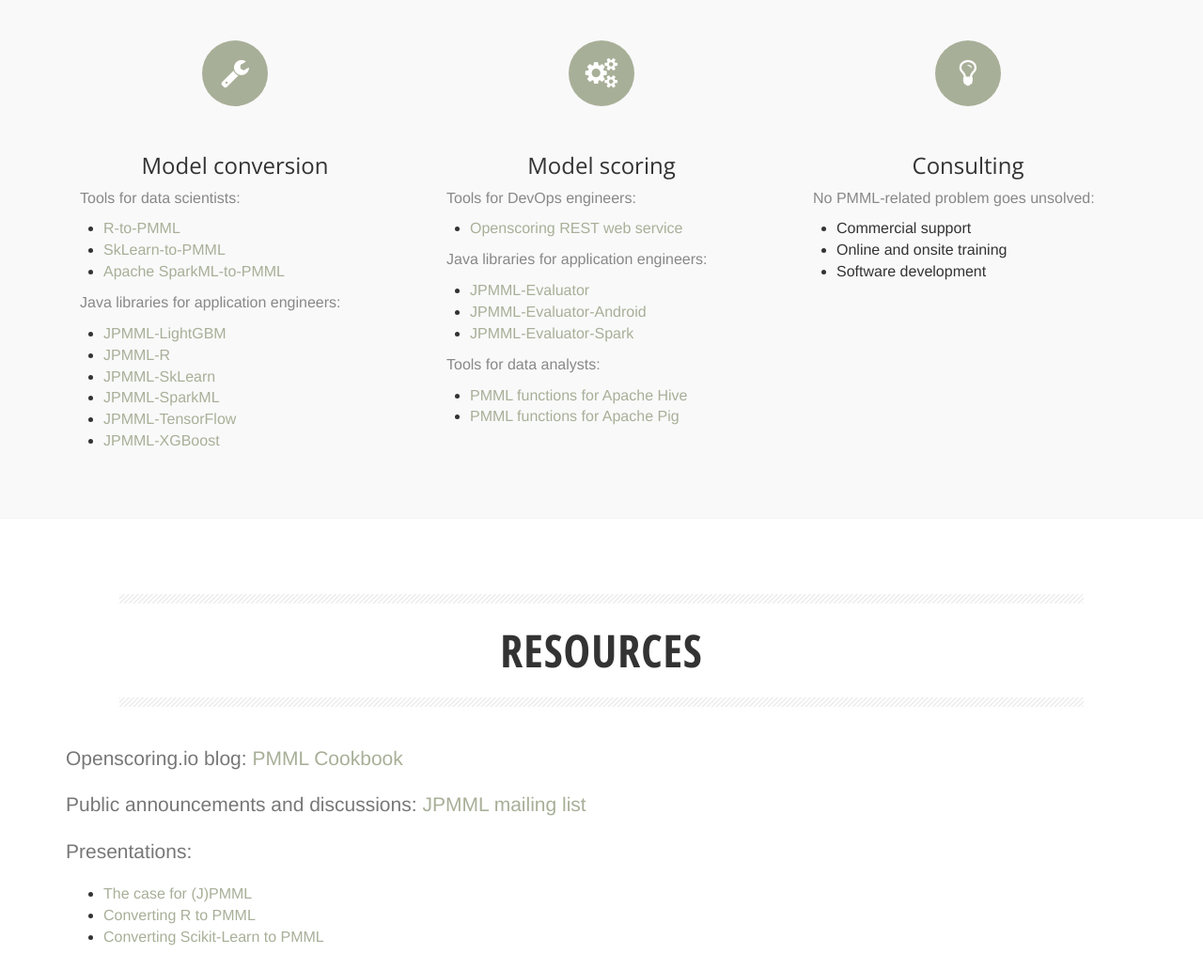
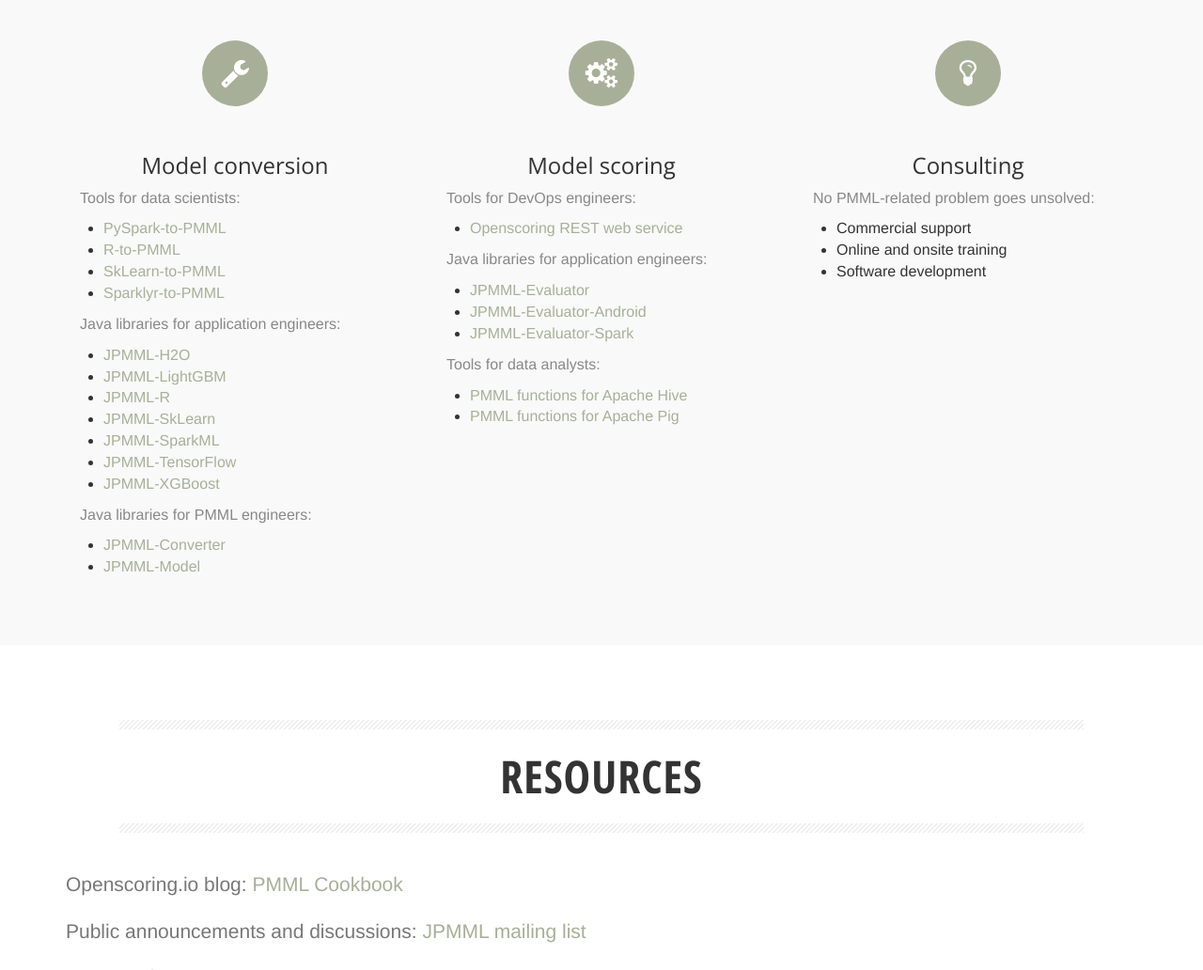
Before and after one commit to openscoring/openscoring.github.io, a plain HTML site: page index.html in a window 1280 px wide. Shown: the part 1900-2932 px from the top of the page at 94% size. Drawn offline with nearby package versions, Linux system fonts and the light colour scheme.

Commit message:
Updated products and services

```diff
--- a/index.html
+++ b/index.html
@@ -131,18 +131,25 @@
 							<h3>Model conversion</h3>
 							<p class="text-left">Tools for data scientists:</p>
 							<ul>
+								<li class="text-left"><a href="https://github.com/jpmml/pyspark2pmml" target="_blank">PySpark-to-PMML</a></li>
 								<li class="text-left"><a href="https://github.com/jpmml/r2pmml" target="_blank">R-to-PMML</a></li>
 								<li class="text-left"><a href="https://github.com/jpmml/sklearn2pmml" target="_blank">SkLearn-to-PMML</a></li>
-								<li class="text-left"><a href="https://github.com/jpmml/jpmml-sparkml-package" target="_blank">Apache SparkML-to-PMML</a></li>
+								<li class="text-left"><a href="https://github.com/jpmml/sparklyr2pmml" target="_blank">Sparklyr-to-PMML</a></li>
 							</ul>
 							<p class="text-left">Java libraries for application engineers:</p>
 							<ul>
+								<li class="text-left"><a href="https://github.com/jpmml/jpmml-h2o" target="_blank">JPMML-H2O</a></li>
 								<li class="text-left"><a href="https://github.com/jpmml/jpmml-lightgbm" target="_blank">JPMML-LightGBM</a></li>
 								<li class="text-left"><a href="https://github.com/jpmml/jpmml-r" target="_blank">JPMML-R</a></li>
 								<li class="text-left"><a href="https://github.com/jpmml/jpmml-sklearn" target="_blank">JPMML-SkLearn</a></li>
 								<li class="text-left"><a href="https://github.com/jpmml/jpmml-sparkml" target="_blank">JPMML-SparkML</a></li>
 								<li class="text-left"><a href="https://github.com/jpmml/jpmml-tensorflow" target="_blank">JPMML-TensorFlow</a></li>
 								<li class="text-left"><a href="https://github.com/jpmml/jpmml-xgboost" target="_blank">JPMML-XGBoost</a></li>
+							</ul>
+							<p class="text-left">Java libraries for PMML engineers:</p>
+							<ul>
+								<li class="text-left"><a href="https://github.com/jpmml/jpmml-converter" target="_blank">JPMML-Converter</a></li>
+								<li class="text-left"><a href="https://github.com/jpmml/jpmml-model" target="_blank">JPMML-Model</a></li>
 							</ul>
 						</div>
 					</div>
```
